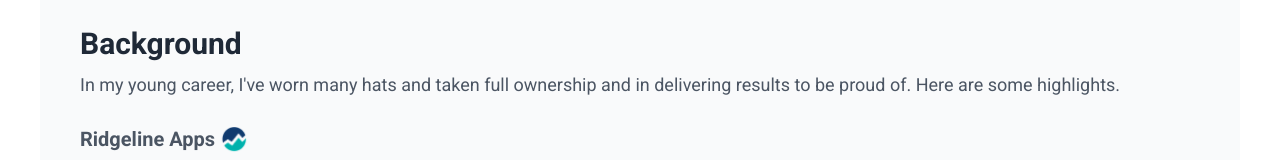
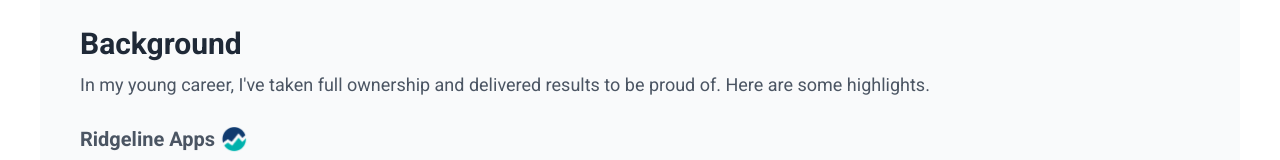
Before and after one commit to alecabdul/personal-website, a Next.js app: page / in a window 1280 px wide. Shown: the part 551-711 px from the top of the page. Built offline with nearby package versions, Linux system fonts and the light colour scheme; a web font is replaced by a local one.

Commit message:
Update page.tsx

```diff
--- a/app/page.tsx
+++ b/app/page.tsx
@@ -43,7 +43,7 @@ export default function Page() {
         <section id="Background" className="mt-10 bg-gray-50 p-10 rounded-xl">
           <h2 className="text-2xl font-bold text-gray-800 md:text-3xl">Background</h2>
           <p className="mt-2 text-lg leading-relaxed">
-            In my young career, I've worn many hats and taken full ownership and in delivering results to be proud of. Here are some highlights.
+            In my young career, I've taken full ownership and delivered results to be proud of. Here are some highlights.
           </p>
 
           {/* RL Desc. */}
```
